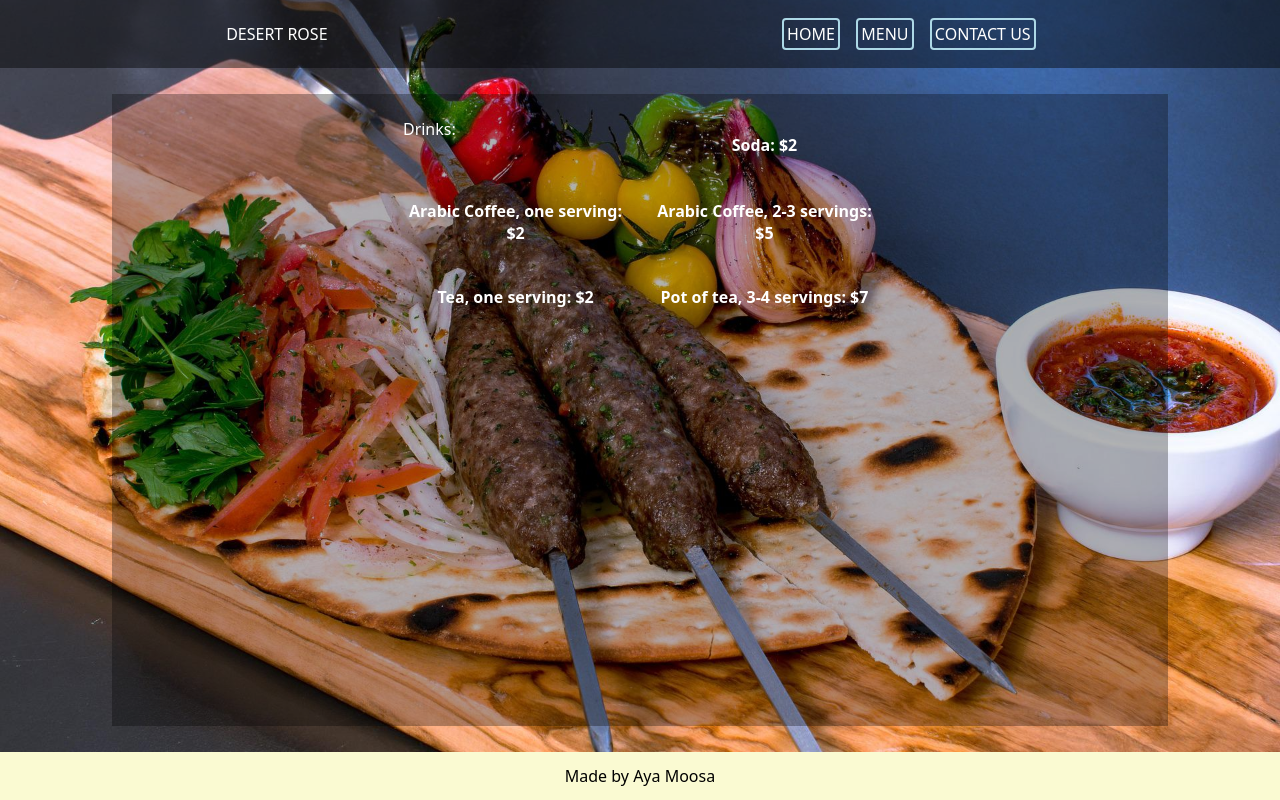
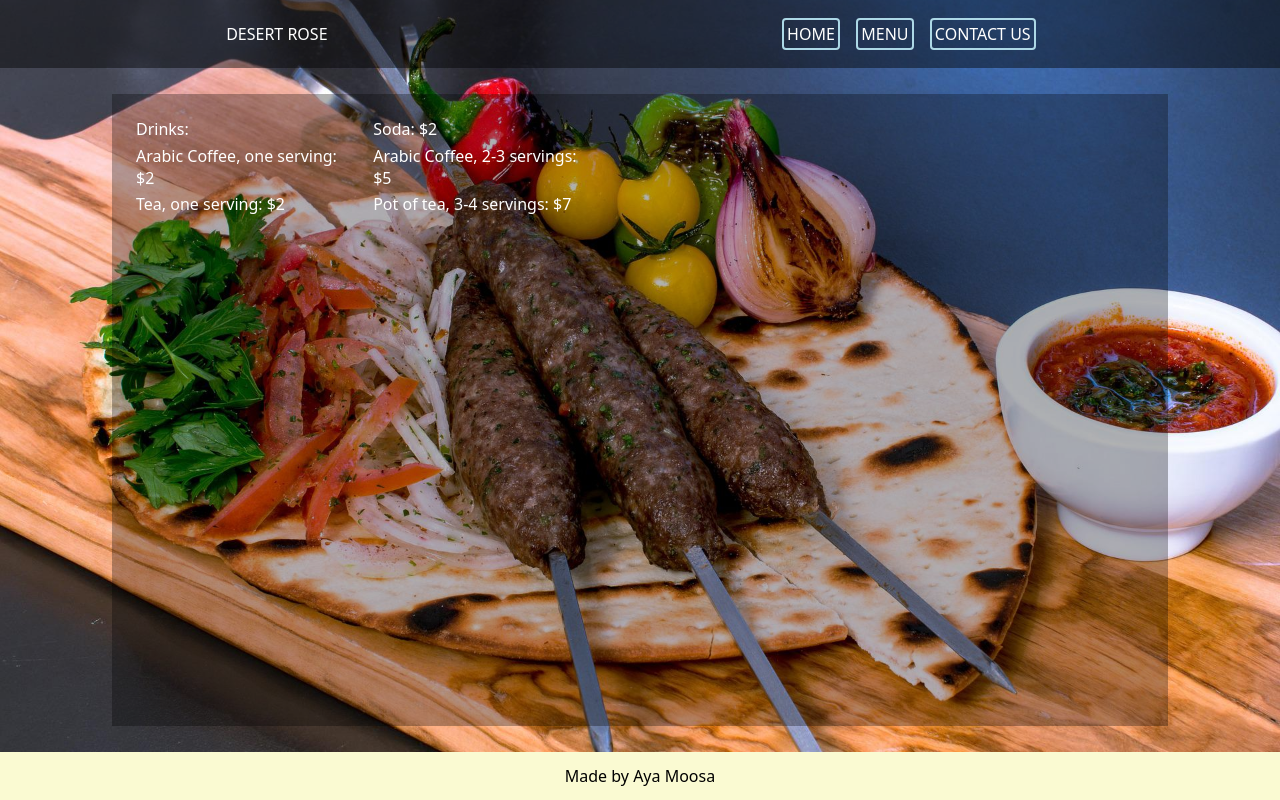
Before and after one commit to Hiya-its-Aya/restaurant-page, a website built with webpack: page dist/index.html in a window 1280 px wide. Both pictures are taken after a click on the item "MENU". Built offline with nearby package versions, Linux system fonts and the light colour scheme.

Commit message:
more stuff

```diff
--- a/src/index.js
+++ b/src/index.js
@@ -85,35 +85,41 @@
 
     //make menu
     const menuPage = () =>{
-        const Menu  = (type, item, price) =>{
+        const Menu  = (type, item, price, discription) =>{
             this.type = type;
             this.item = item;
             this.price = price;
+            this.discription = discription;
 
-            return {type, item, price}
+            return {type, item, price, discription}
         }
 
         const makeMenu = () => {
-            const soda = Menu("Drink", "Soda", 2);
-            const arabCof = Menu('Drink', "Arabic Coffee, one serving", 2);
-            const arabCofLg = Menu("Drink", "Arabic Coffee, 2-3 servings", 5);
-            const teaSml = Menu('Drink', "Tea, one serving", 2);
-            const teaLrg = Menu("Drink", "Pot of tea, 3-4 servings", 7);
+            const soda = Menu("Drink", "Soda", 2, null);
+            const arabCof = Menu('Drink', "Arabic Coffee, one serving", 2, null);
+            const arabCofLg = Menu("Drink", "Arabic Coffee, 2-3 servings", 5, null);
+            const teaSml = Menu('Drink', "Tea, one serving", 2, null);
+            const teaLrg = Menu("Drink", "Pot of tea, 3-4 servings", 7, null);
             const drinkArray = [soda, arabCof, arabCofLg, teaSml, teaLrg];
             const drinks = document.createElement('div');
+            mainCon.style = "display: grid; grid-template-columns:repeat(auto-fill, minmax(350px, 1fr)); grid-template-rows:repeat(auto-fill, minmax(350px, 1fr)); align-items:unset "
+            drinks.style = "display: grid; grid-template-columns:repeat(2, 1fr); gap: 5%; ";
             drinks.textContent = "Drinks:"
             drinks.className = 'drink-div';
             mainCon.appendChild(drinks);
                 for (let i = 0; i < drinkArray.length; i++){
-                    const items = document.createElement('p');
+                    const items = document.createElement('div');
+                    items.className = "drink-item";
                     items.textContent = drinkArray[i].item + ": $" + drinkArray[i].price;
                     drinks.appendChild(items);
                 }
-                drinks.style = "display: grid; grid-template-rows: repeat(2, 1fr);  grid-template-columns: repeat(2,1fr); gap: 5%; align-items:unset ";
-
-            const mansaf = Menu
-
-            }
+                drinks.style = "display: grid; grid-template-columns:repeat(2, 1fr); gap: 5%; align-items:unset ";
+            const mansaf = Menu("Food", "Mansaf", 17, "A mouth watering, rich dish of lamb slow-cooked in a yougurt sauce on a bed of perfectly-cooked tumeric-yellow rice, served with extra suace and a salad")
+            const kebab = Menu("Food","Kebab", 15, "Your choice of tender ground beef or juicy marinated chicken grilled to perfection, served with fluffy rice, salad, hummus and fresh-baked pita bread. Steak kabob add $2")
+            const falafel = Menu("Food", "Falafel", 12, "Deep-fried to perfection, served with fluffy rice, hummus, ")
+            const manaeesh = Menu("Food", "Mana'eesh", 7)
+            // const foodArray
+        }
         return{Menu, makeMenu}
     }
 
--- a/src/style.css
+++ b/src/style.css
@@ -93,4 +93,6 @@ h3{
     /* color: black; */
     padding: .5rem;
     align-items: unset;
+    width: max-content;
+    height: max-content;
 }
```
Also changed, not shown: dist/main.js.
